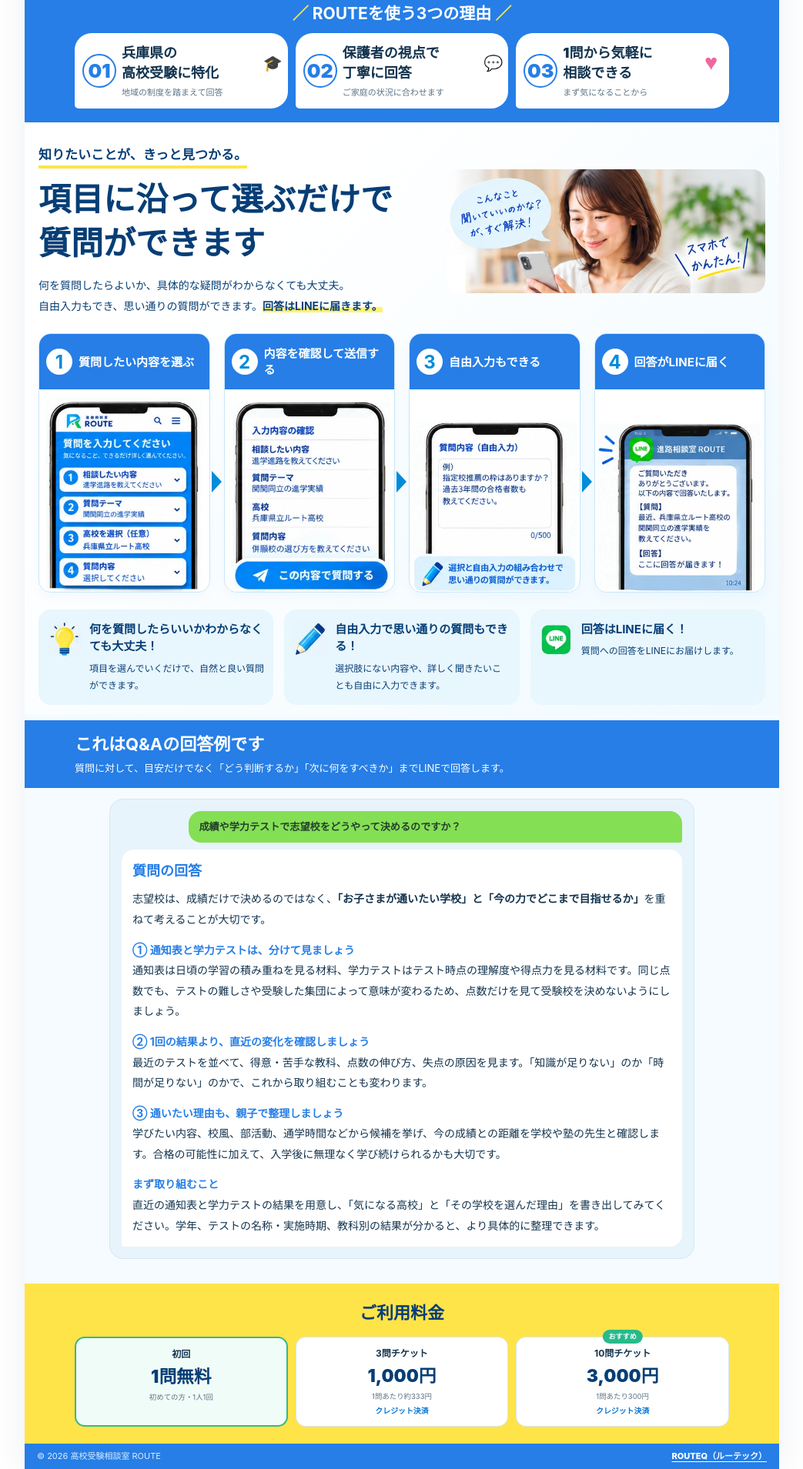
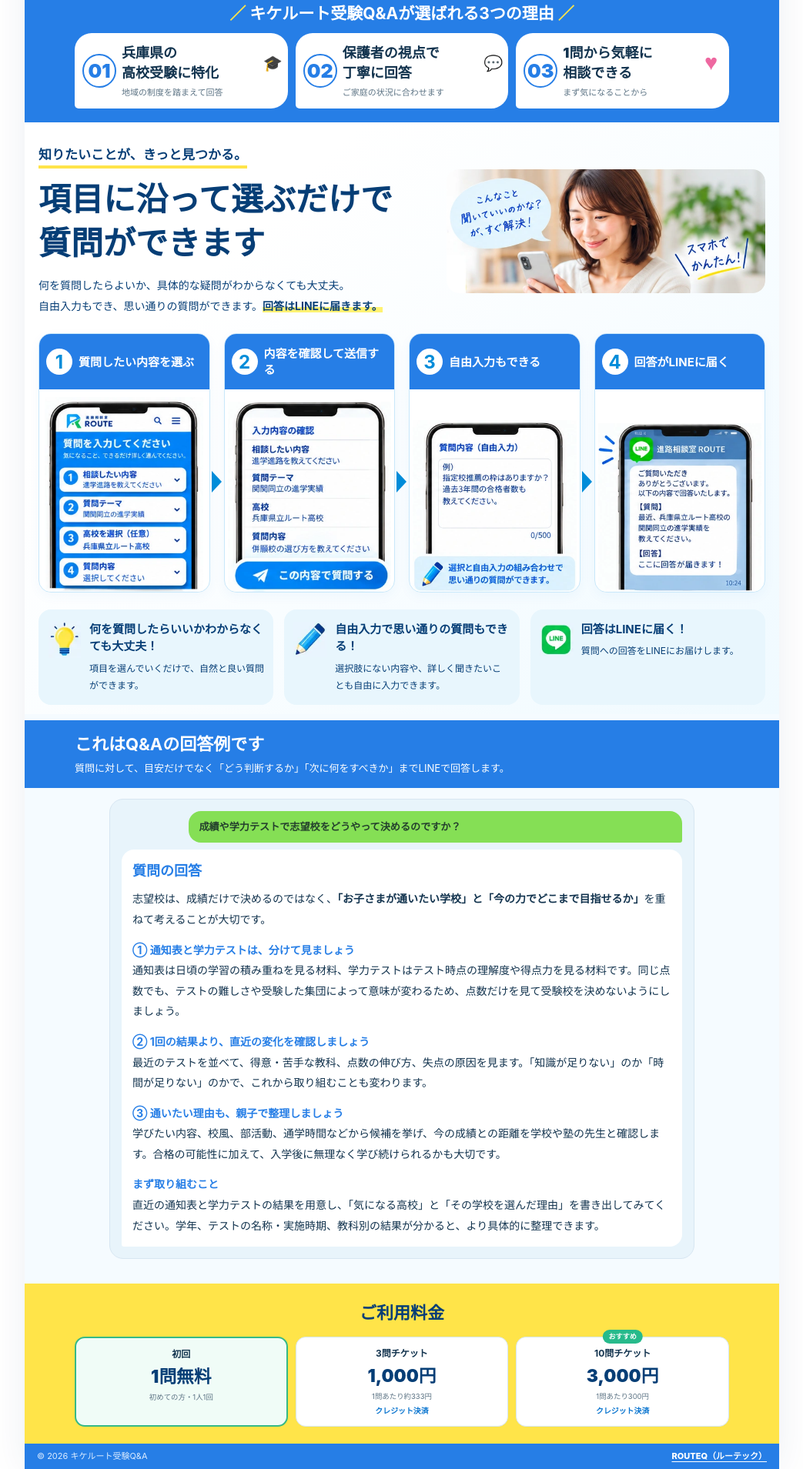
Before and after one commit to jukensoudan-route/jukensoudan-route.github.io, a plain HTML site: page index.html in a window 1280 px wide. Shown: the part 1062-2971 px from the top of the page at 77% size, without its empty margins (118-1161 px from the left). Drawn offline with Linux system fonts and the light colour scheme.

Commit message:
Rename KIKEROUTE Q&A public branding

```diff
--- a/index.html
+++ b/index.html
@@ -3,7 +3,7 @@
 <head>
 <meta charset="utf-8">
 <meta name="viewport" content="width=device-width,initial-scale=1,viewport-fit=cover">
-<title>ROUTE｜兵庫県高校受験 保護者相談室</title>
+<title>キケルート受験Q&A｜兵庫県高校受験</title>
 <meta name="description" content="兵庫県高校受験の保護者向けQ&A。志望校、内申点、実力テスト、私立専願、受験日程をLINEで1問から相談できます。">
 <meta name="theme-color" content="#0867b9">
 <link rel="icon" href="https://jukensoudan-route.github.io/assets/route-logo.webp" type="image/webp">
@@ -311,7 +311,7 @@ footer{background:#267EE6;color:#fff}
 <a class="qitem" href="https://kikeroute.jp/hyogo/" target="_blank" rel="noopener"><span class="qicon">5</span><span class="qtext">学校説明会や出願に向けて、今から何を準備すればいいですか？</span><span class="qgo">質問する →</span></a>
 </div></div></section>
 
-<section class="reasons"><div class="wrap"><div class="title"><h2>ROUTEを使う3つの理由</h2></div><div class="reasonrow"><div class="reason"><div class="reasonnum">01</div><div class="reasonicon">🎓</div><h3>兵庫県の<br>高校受験に特化</h3><p>地域の制度を踏まえて回答</p></div><div class="reason"><div class="reasonnum">02</div><div class="reasonicon">💬</div><h3>保護者の視点で<br>丁寧に回答</h3><p>ご家庭の状況に合わせます</p></div><div class="reason"><div class="reasonnum">03</div><div class="reasonicon pink-heart" aria-label="ピンクのハート">♥</div><h3>1問から気軽に<br>相談できる</h3><p>まず気になることから</p></div></div></div></section>
+<section class="reasons"><div class="wrap"><div class="title"><h2>キケルート受験Q&Aが選ばれる3つの理由</h2></div><div class="reasonrow"><div class="reason"><div class="reasonnum">01</div><div class="reasonicon">🎓</div><h3>兵庫県の<br>高校受験に特化</h3><p>地域の制度を踏まえて回答</p></div><div class="reason"><div class="reasonnum">02</div><div class="reasonicon">💬</div><h3>保護者の視点で<br>丁寧に回答</h3><p>ご家庭の状況に合わせます</p></div><div class="reason"><div class="reasonnum">03</div><div class="reasonicon pink-heart" aria-label="ピンクのハート">♥</div><h3>1問から気軽に<br>相談できる</h3><p>まず気になることから</p></div></div></div></section>
 
 
 <section class="qna-guide guide-v2" aria-labelledby="guide-heading"><div class="guide-wrap">
@@ -331,7 +331,7 @@ footer{background:#267EE6;color:#fff}
 
 </main>
 <footer class="kikeroute-footer">
-    <span class="kikeroute-footer__copy">© 2026 高校受験相談室 ROUTE</span>
+    <span class="kikeroute-footer__copy">© 2026 キケルート受験Q&A</span>
     <a class="kikeroute-footer__about" href="/ROUTEQ/">ROUTEQ（ルーテック）</a>
   </footer>
 <div class="sticky"><a class="cta" href="https://kikeroute.jp/hyogo/" target="_blank" rel="noopener"><span class="lineicon">LINE</span><span class="question-button-label">ご質問はこちら(初回無料)</span></a></div>
```
